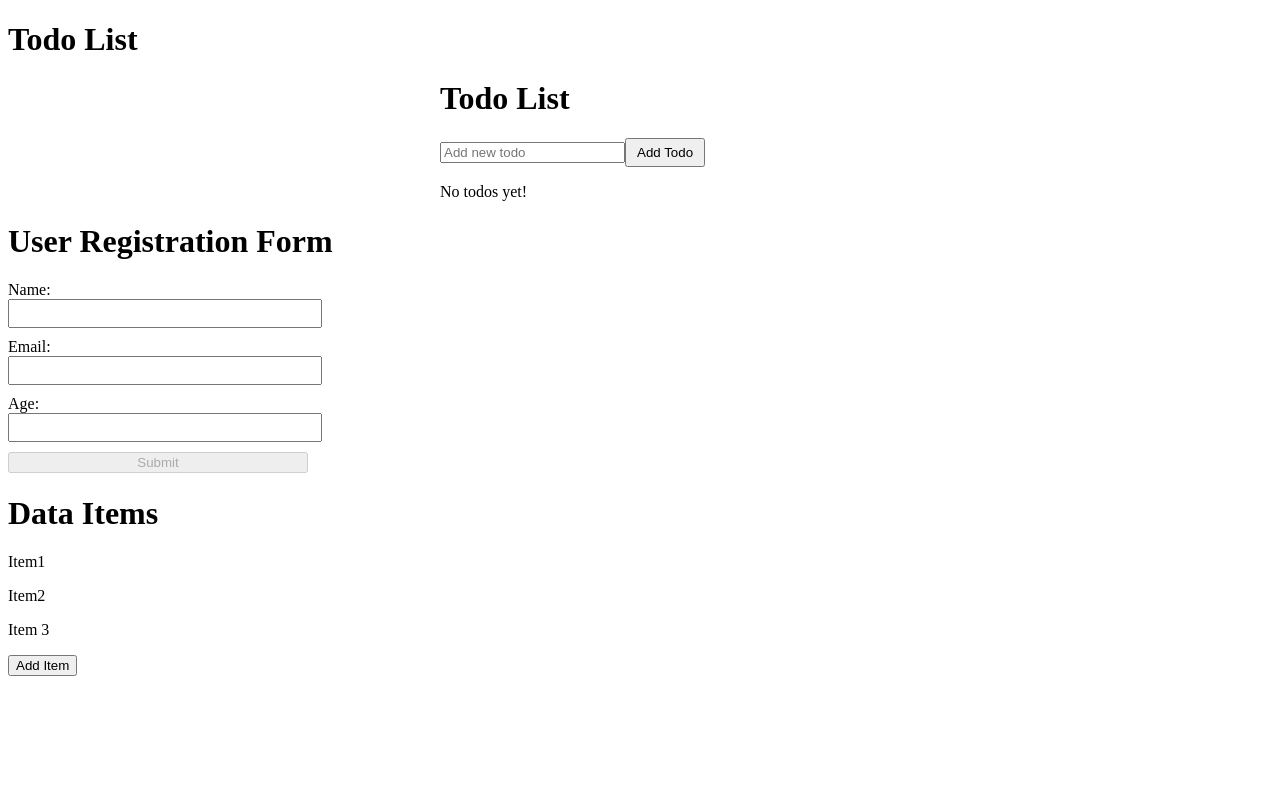
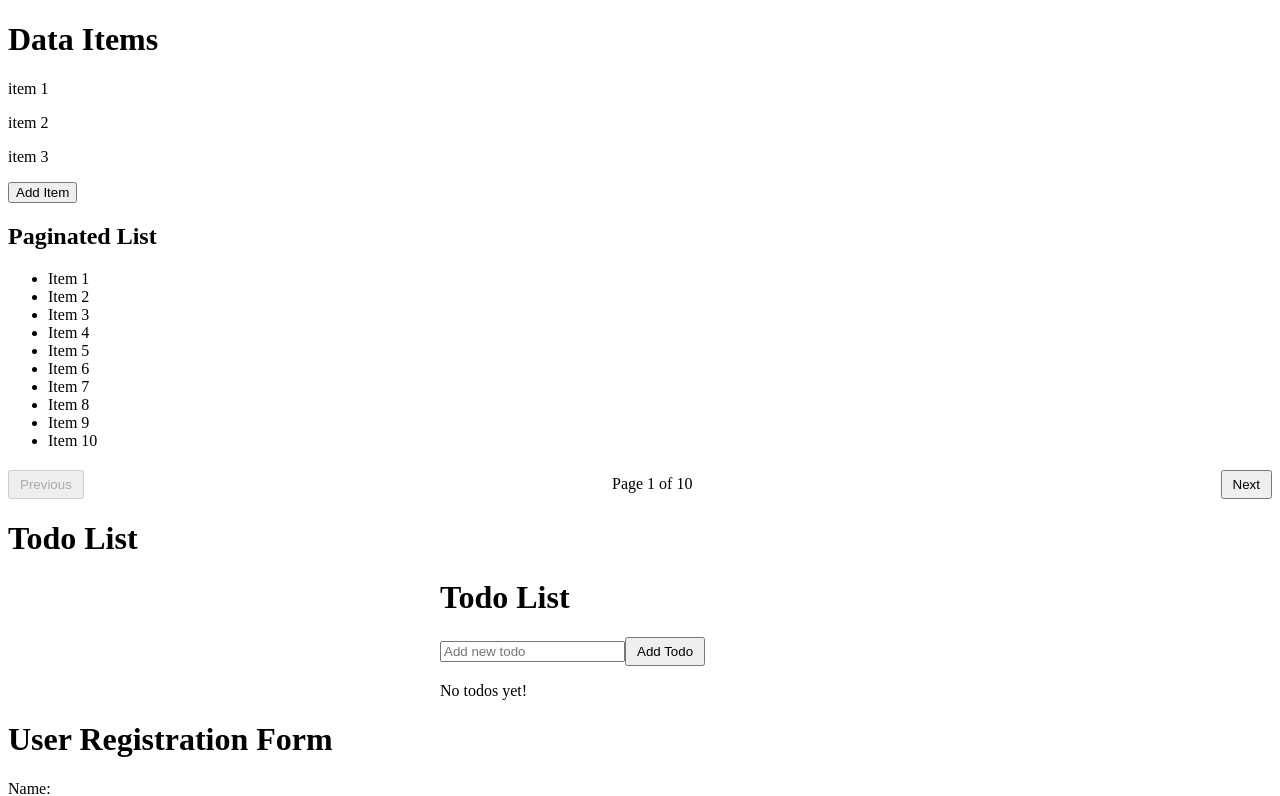
Before and after one commit to ravindrasharmacs/dependencyInjection, an Angular app: page / in a window 1280 px wide. Shown: the top 796 px of the page. Built offline with nearby package versions, Linux system fonts and the light colour scheme.

Commit message:
pr_017: pagination list

```diff
--- /dev/null
+++ b/src/app/app-paginated-list/app-paginated-list.component.html
@@ -0,0 +1,14 @@
+<div>
+    <h2>Paginated List</h2>
+    <ul>
+      @for (item of paginatedItems; track item) {
+        <li>{{ item }}</li>
+      }
+    </ul>
+
+    <div class="pagination">
+      <button (click)="changePage(-1)" [disabled]="currentPage === 1">Previous</button>
+      <span>Page {{ currentPage }} of {{ totalPages }}</span>
+      <button (click)="changePage(1)" [disabled]="currentPage === totalPages">Next</button>
+    </div>
+  </div>
--- /dev/null
+++ b/src/app/app-paginated-list/app-paginated-list.component.scss
@@ -0,0 +1,2 @@
+.pagination { display: flex; justify-content: space-between; align-items: center; margin-top: 20px; }
+    button { padding: 5px 10px; }
--- /dev/null
+++ b/src/app/app-paginated-list/app-paginated-list.component.ts
@@ -0,0 +1,36 @@
+import { Component } from '@angular/core';
+import { CommonModule } from '@angular/common';
+
+@Component({
+  selector: 'app-app-paginated-list',
+  standalone: true,
+  imports: [CommonModule],
+  templateUrl: './app-paginated-list.component.html',
+  styleUrl: './app-paginated-list.component.scss'
+})
+export class AppPaginatedListComponent {
+ items : string[] = [];
+ paginatedItems : string[] = [];
+ currentPage  = 1 ;
+ itemsPerPage = 10;
+ totalPages = 0 ;
+
+ngOnInit() {
+  //Generate sample data
+  this.items = Array.from({length: 100}, (_, i) => `Item ${i+1}`);
+  this.totalPages = Math.ceil(this.items.length / this.itemsPerPage);
+  this.updatePage();
+}
+
+changePage(direction : number) {
+  this.currentPage += direction;
+  this.updatePage();
+}
+
+updatePage() {
+  const startIndex = (this.currentPage - 1) * this.itemsPerPage;
+  const endIndex = startIndex + this.itemsPerPage;
+  this.paginatedItems = this.items.slice(startIndex, endIndex);
+}
+
+}
--- a/src/app/app.component.html
+++ b/src/app/app.component.html
@@ -1,4 +1,15 @@
 <div>
+  <!-- Pagination list-->
+  <div>
+    <h1>Data Items</h1>
+    <!--html 5 syntax for loop-->
+    @for (item of items2; track item) {
+      <p>{{ item }}</p>
+    }
+    <button (click)="addNewItem2()">Add Item</button>
+  </div>
+  <app-app-paginated-list></app-app-paginated-list>
+  <router-outlet></router-outlet>
 
   <!--Todo list-->
   <h1>Todo List</h1>
--- a/src/app/app.component.ts
+++ b/src/app/app.component.ts
@@ -4,15 +4,18 @@ import { DataService } from './data.service';
 import { RouterOutlet } from '@angular/router';
 import { UserFormComponent } from './user-form/user-form.component';
 import { TodoListComponent } from './todo-list/todo-list.component';
+import { AppPaginatedListComponent } from './app-paginated-list/app-paginated-list.component';
 
 @Component({
   selector: 'app-root',
   standalone: true,
-  imports: [CommonModule , RouterOutlet , UserFormComponent,TodoListComponent],
+  imports: [CommonModule , RouterOutlet , UserFormComponent,TodoListComponent , AppPaginatedListComponent],
   templateUrl: './app.component.html',
   styleUrl: './app.component.scss'
 })
 export class AppComponent {
+  items2: string[] = ['item 1' , 'item 2' , 'item 3']  ;
+
   title = 'dep-inj';
   private dataService = inject(DataService);
   items: string[] = this.dataService.getData();
@@ -21,4 +24,8 @@ export class AppComponent {
   this.dataService.addItem(newItem);
   this.items = this.dataService.getData();
   }
+
+  addNewItem2() {
+    this.items.push(`Item ${this.items.length + 1}`);
+  }
 }
```
Also changed, not shown: 1 other file (tests, documents, lock files or other folders).
